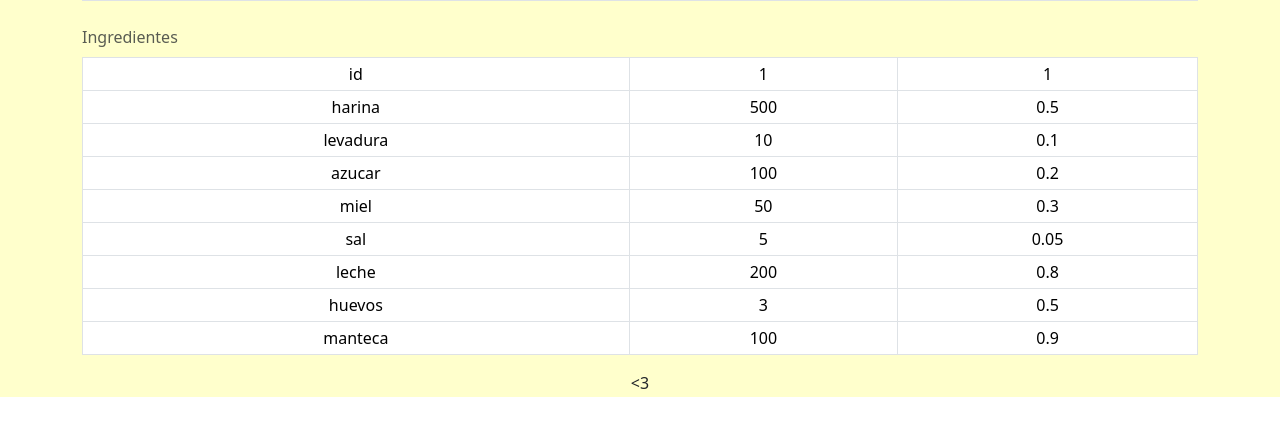
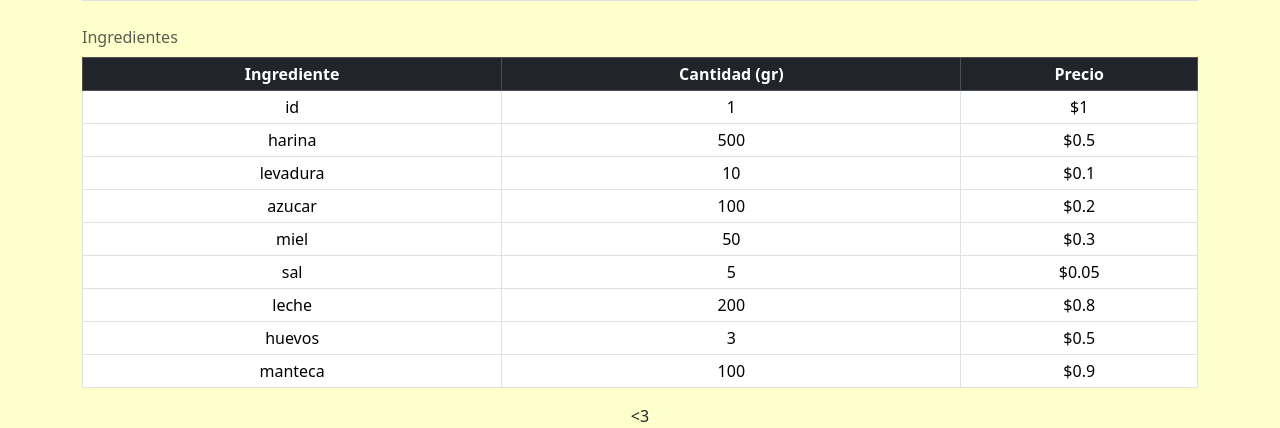
Before and after one commit to gabriel-g4/medialunas, a Flask app: page /medialunas/1 in a window 1280 px wide. Shown: the part 403-831 px from the top of the page. Before the commit the page ends 800 px from the top, so only its background shows below. Run offline with Flask 3, Linux system fonts and the light colour scheme; data comes from the database, SQL or seed files in the repository.

Commit message:
style: change in medialunas html table and minor formatting

```diff
--- a/templates/medialunas.html
+++ b/templates/medialunas.html
@@ -11,30 +11,27 @@
         <tbody>
             {% for key in medialuna %}
             <tr>
-                <td>
-                    {{ key }}
-                </td>
-                <td>
-                    {{ medialuna[key] }}
-                </td>
+                <td> {{ key }} </td>
+                <td> {{ medialuna[key] }} </td>
             </tr>
             {% endfor %}
         </tbody>
     </table>
     <table class="table table-sm table-hover table-bordered">
         <caption> Ingredientes </caption>
+        <thead class="table-dark">
+            <tr>
+                <th> Ingrediente </th>
+                <th> Cantidad (gr) </th>
+                <th> Precio </th>
+            </tr>
+        </thead>
         <tbody>
             {% for key in ingredientes %}
             <tr>
-                <td>
-                    {{ key }}
-                </td>
-                <td>
-                    {{ ingredientes[key] }}
-                </td>
-                <td>
-                    {{ precios[key] }}
-                </td>
+                <td> {{ key }} </td>
+                <td> {{ ingredientes[key] }} </td>
+                <td> ${{ precios[key] }} </td>
             </tr>
             {% endfor %}
         </tbody>
```
Also changed, not shown: templates/index.html (+2 -6 lines).
